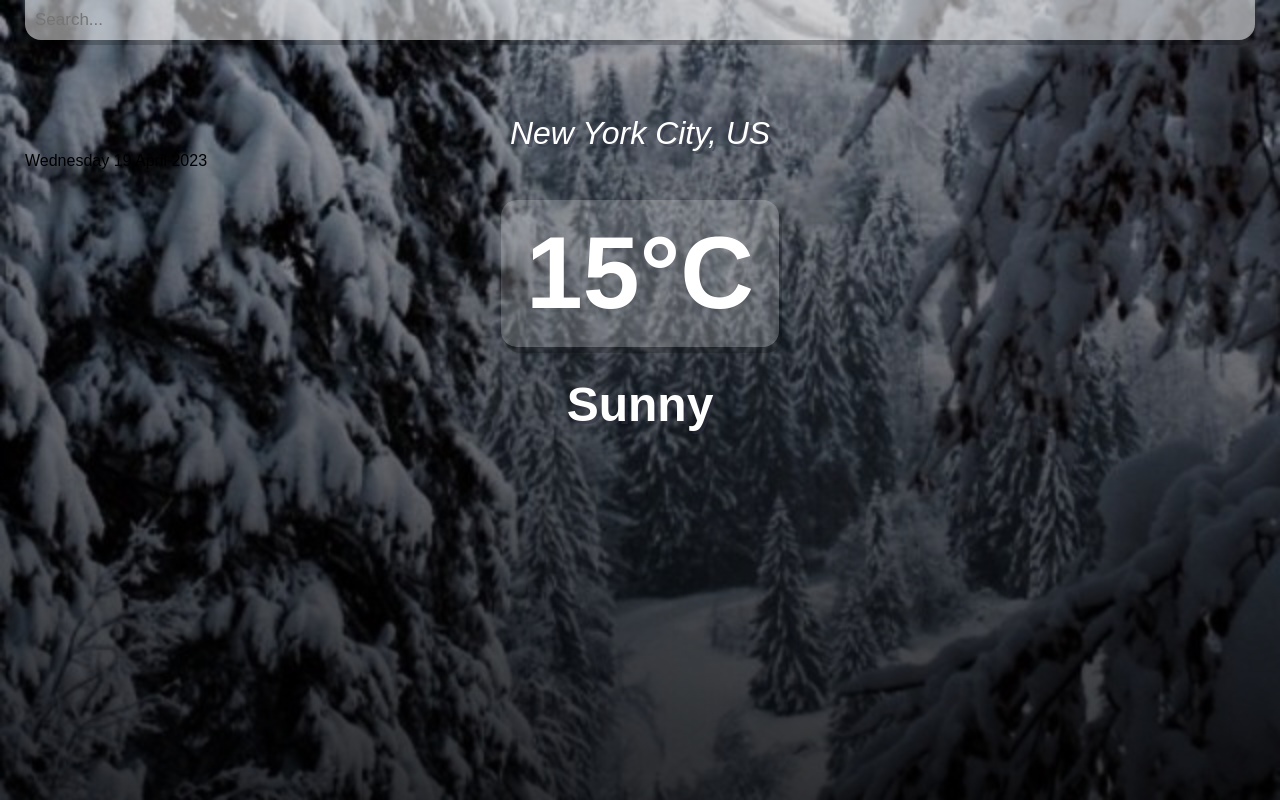
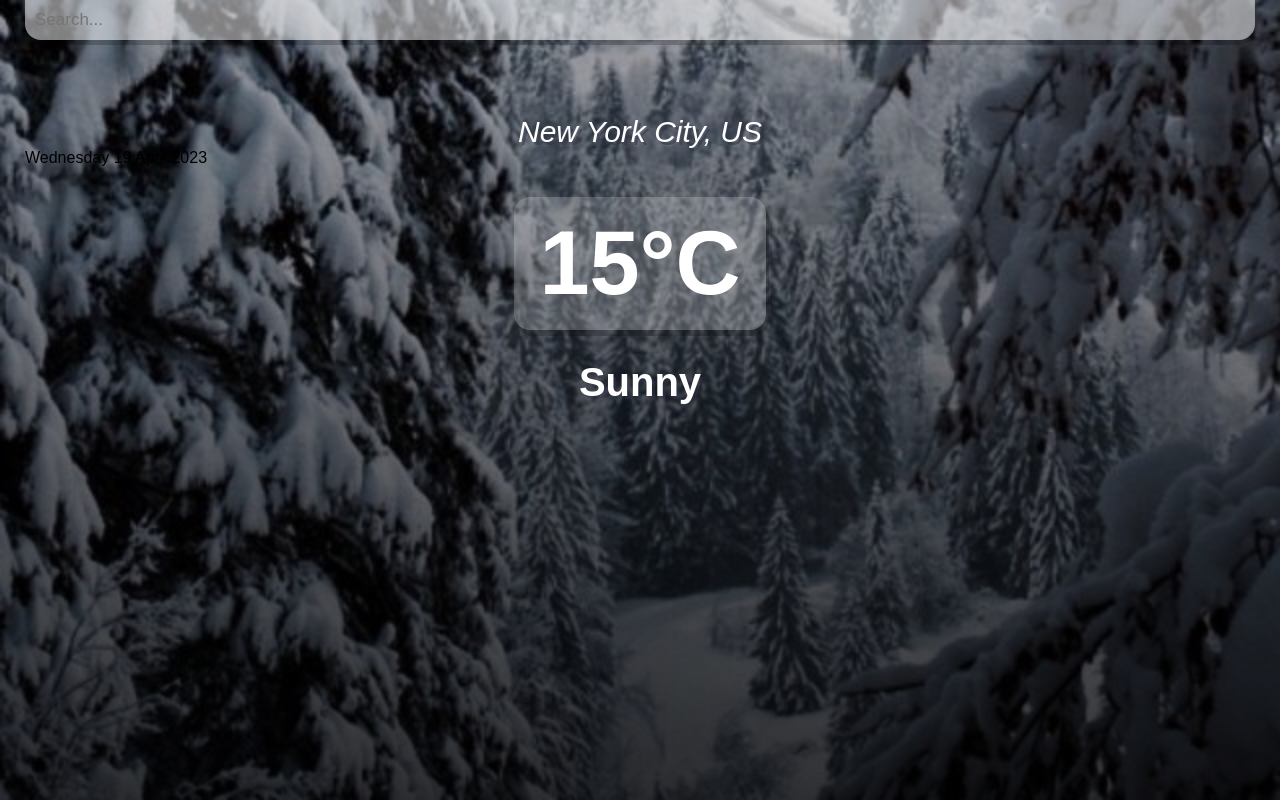
Before and after one commit to Brycies/Weather-React.app, a React (Create React App) app: page / in a window 1280 px wide. Built offline with nearby package versions, Linux system fonts and the light colour scheme.

Commit message:
css style

```diff
--- a/src/index.css
+++ b/src/index.css
@@ -54,7 +54,7 @@ main {
 }
 .location-box .location {
   color: #fff;
-  font-size: 32px;
+  font-size: 30px;
   font-weight: 500;
   text-align: center;
   text-shadow: 3px 3px rgb(50, 50, 70, 0.5);
@@ -78,7 +78,7 @@ main {
   border-radius: 16px;
   padding: 15px 25px;
   color: #fff;
-  font-size: 102px;
+  font-size: 90px;
   font-weight: 900;
   text-shadow: 3px 6px rgbs(50, 50, 70, 0.5);
   text-align: center;
@@ -86,7 +86,7 @@ main {
 }
 .weather-box .weather {
   color: #fff;
-  font-size: 48px;
+  font-size: 40px;
   font-weight: 700;
   text-shadow: 3px 3px rgba(50, 50, 70, 0.5);
 }
```
